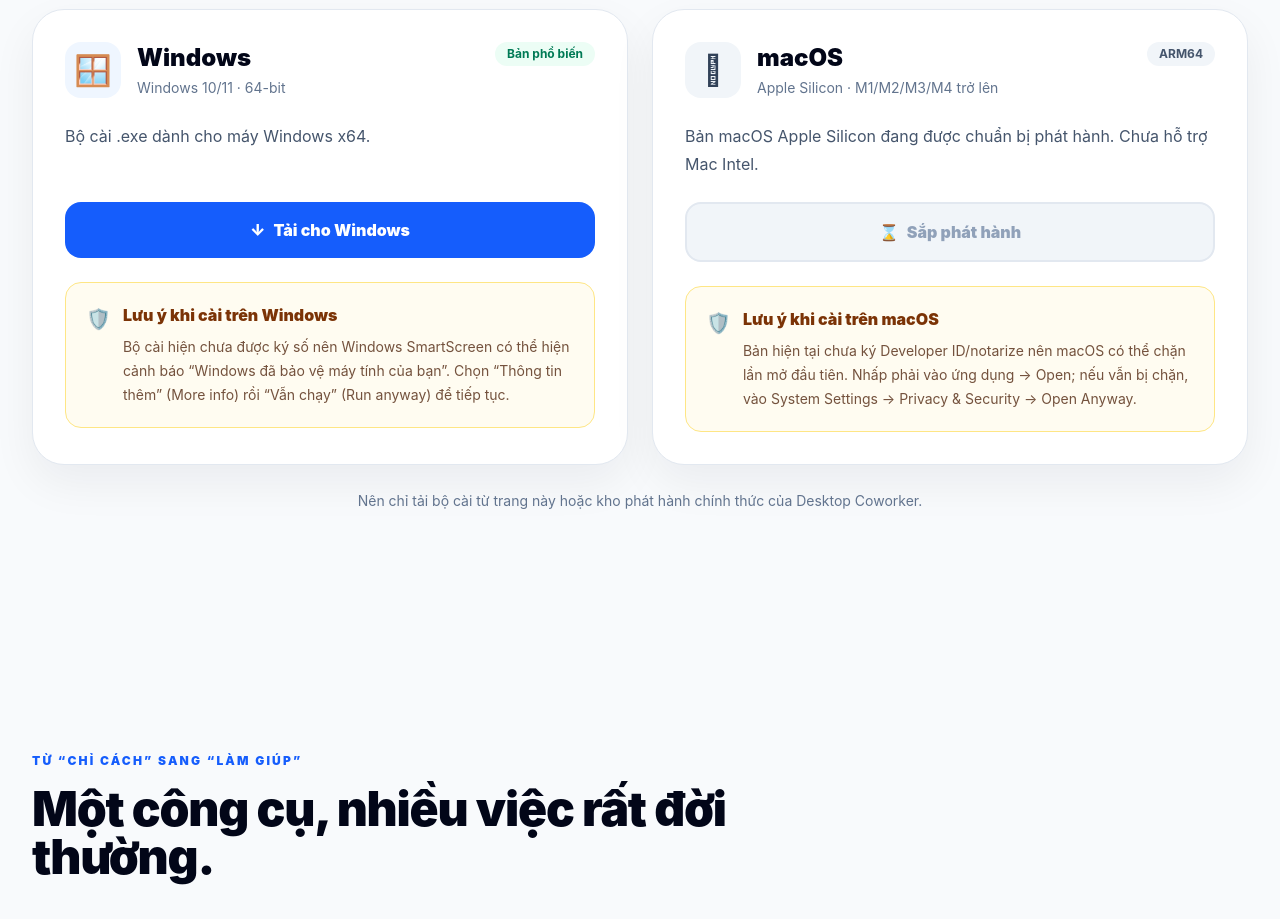
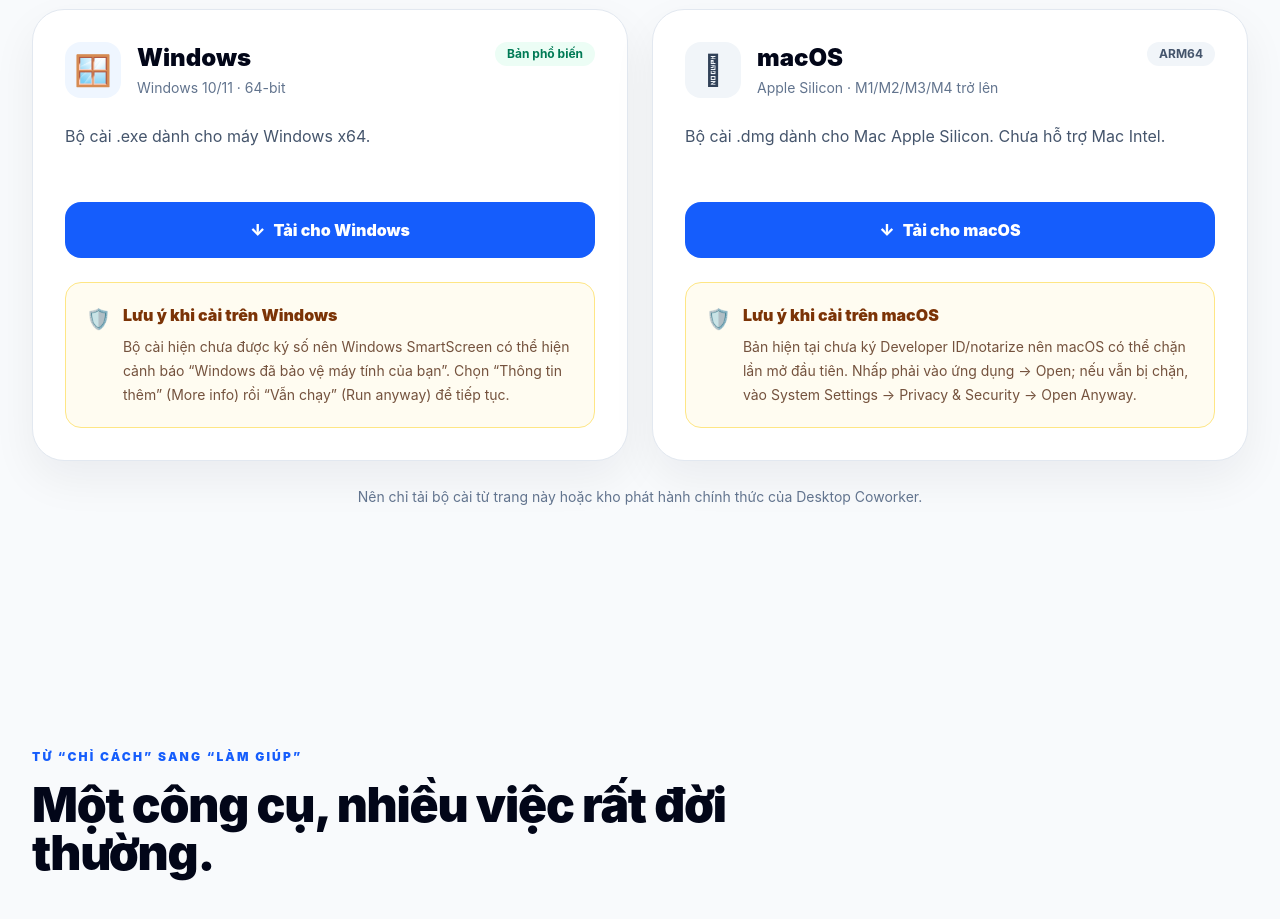
Before and after one commit to colin-dmme/desktop-coworker-for-chatgpt-landing, a website built with Vite: page index.html in a window 1280 px wide. Shown: the part 5300-6219 px from the top of the page. Built offline with nearby package versions, Linux system fonts and the light colour scheme.

Commit message:
feat: publish macOS 1.7.0 download

```diff
--- a/index.html
+++ b/index.html
@@ -351,10 +351,10 @@
               </div>
               <span class="rounded-full bg-slate-100 px-3 py-1 text-xs font-bold text-slate-600">ARM64</span>
             </div>
-            <p data-i18n="macDownloadText" class="mt-6 leading-7 text-slate-600 lg:min-h-14">Bản macOS Apple Silicon đang được chuẩn bị phát hành. Chưa hỗ trợ Mac Intel.</p>
-            <div aria-disabled="true" class="mt-6 inline-flex w-full cursor-not-allowed items-center justify-center gap-2 rounded-2xl border-2 border-slate-200 bg-slate-100 px-5 py-4 font-black text-slate-400">
-              <span>⌛</span><span data-i18n="macDownloadCta">Sắp phát hành</span>
-            </div>
+            <p data-i18n="macDownloadText" class="mt-6 leading-7 text-slate-600 lg:min-h-14">Bộ cài .dmg dành cho Mac Apple Silicon. Chưa hỗ trợ Mac Intel.</p>
+            <a data-download-mac target="_blank" rel="noopener" class="focus-ring mt-6 inline-flex w-full items-center justify-center gap-2 rounded-2xl bg-blue-600 px-5 py-4 font-black text-white transition hover:bg-blue-700">
+              <span>↓</span><span data-i18n="macDownloadCta">Tải cho macOS</span>
+            </a>
 
             <div class="mt-6 rounded-2xl border border-amber-200 bg-amber-50/70 p-5">
               <div class="flex gap-3">
--- a/src/main.js
+++ b/src/main.js
@@ -46,7 +46,7 @@
     downloadRecommended: 'Bản phổ biến',
     windowsMeta: 'Windows 10/11 · 64-bit', windowsDownloadText: 'Bộ cài .exe dành cho máy Windows x64.', windowsDownloadCta: 'Tải cho Windows',
     windowsNoticeTitle: 'Lưu ý khi cài trên Windows', windowsNoticeText: 'Bộ cài hiện chưa được ký số nên Windows SmartScreen có thể hiện cảnh báo “Windows đã bảo vệ máy tính của bạn”. Chọn “Thông tin thêm” (More info) rồi “Vẫn chạy” (Run anyway) để tiếp tục.',
-    macMeta: 'Apple Silicon · M1/M2/M3/M4 trở lên', macDownloadText: 'Bản macOS Apple Silicon đang được chuẩn bị phát hành. Chưa hỗ trợ Mac Intel.', macDownloadCta: 'Sắp phát hành',
+    macMeta: 'Apple Silicon · M1/M2/M3/M4 trở lên', macDownloadText: 'Bộ cài .dmg dành cho Mac Apple Silicon. Chưa hỗ trợ Mac Intel.', macDownloadCta: 'Tải cho macOS',
     macNoticeTitle: 'Lưu ý khi cài trên macOS', macNoticeText: 'Bản hiện tại chưa ký Developer ID/notarize nên macOS có thể chặn lần mở đầu tiên. Nhấp phải vào ứng dụng → Open; nếu vẫn bị chặn, vào System Settings → Privacy & Security → Open Anyway.',
     downloadSourceNote: 'Nên chỉ tải bộ cài từ trang này hoặc kho phát hành chính thức của Desktop Coworker.',
     outcomeEyebrow: 'TỪ “CHỈ CÁCH” SANG “LÀM GIÚP”', outcomeTitle: 'Một công cụ, nhiều việc rất đời thường.',
@@ -122,7 +122,7 @@
     downloadRecommended: 'Most common',
     windowsMeta: 'Windows 10/11 · 64-bit', windowsDownloadText: 'The .exe installer for Windows x64.', windowsDownloadCta: 'Download for Windows',
     windowsNoticeTitle: 'Windows installation note', windowsNoticeText: 'The installer is not code-signed yet, so Windows SmartScreen may show “Windows protected your PC”. Choose “More info” and then “Run anyway” to continue.',
-    macMeta: 'Apple Silicon · M1/M2/M3/M4 or newer', macDownloadText: 'The Apple Silicon macOS build is being prepared for release. Intel Macs are not supported yet.', macDownloadCta: 'Coming soon',
+    macMeta: 'Apple Silicon · M1/M2/M3/M4 or newer', macDownloadText: 'The .dmg installer for Apple Silicon Macs. Intel Macs are not supported yet.', macDownloadCta: 'Download for macOS',
     macNoticeTitle: 'macOS installation note', macNoticeText: 'The current build is not Developer ID signed/notarized yet, so macOS may block the first launch. Right-click the app → Open; if it is still blocked, go to System Settings → Privacy & Security → Open Anyway.',
     downloadSourceNote: 'Only download installers from this site or the official Desktop Coworker release repository.',
     outcomeEyebrow: 'FROM “HERE IS HOW” TO “DONE”', outcomeTitle: 'One tool, many everyday jobs.',
@@ -447,6 +447,7 @@
 
 const releaseVersion = '1.7.0';
 const windowsDownloadUrl = `https://github.com/colin-dmme/desktop-coworker-releases/releases/download/v${releaseVersion}/DesktopCoworker-Payment-Setup-${releaseVersion}-x64.exe`;
+const macDownloadUrl = `https://github.com/colin-dmme/desktop-coworker-releases/releases/download/v${releaseVersion}/DesktopCoworker-${releaseVersion}-macOS-arm64.dmg`;
 const installGuideUrl = 'https://colin-dmme.github.io/desktop-coworker-for-chatgpt/install/';
 const launchOfferEndsAt = new Date('2026-10-07T23:59:59+07:00').getTime();
 let currentLang = 'vi';
@@ -656,6 +657,7 @@
 });
 
 document.querySelectorAll('[data-download-windows]').forEach((link) => link.setAttribute('href', windowsDownloadUrl));
+document.querySelectorAll('[data-download-mac]').forEach((link) => link.setAttribute('href', macDownloadUrl));
 document.querySelectorAll('[data-install-guide]').forEach((link) => link.setAttribute('href', installGuideUrl));
 
 setLanguage(initialLanguage());
```
